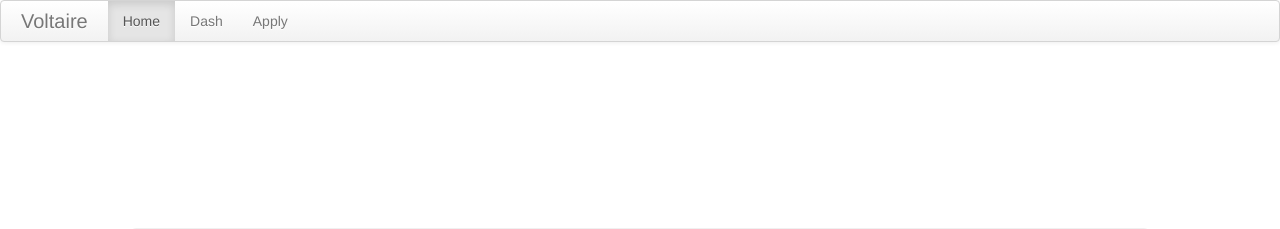
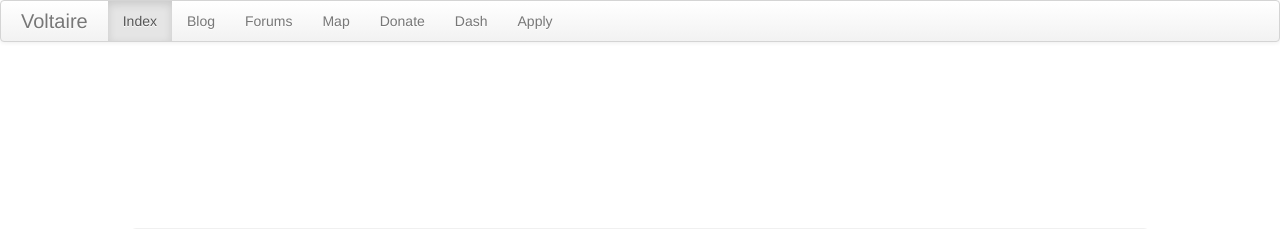
Before and after one commit to voltaire/minecraft-site, a Flask app: page / in a window 1280 px wide. Shown: the top 229 px of the page. Run offline with Flask 2, Linux system fonts and the light colour scheme; data that the repository does not hold is empty; parts of the project's set-up code (start-up, migrations or seed data) failed here and were passed over; some libraries are stand-ins or nearby versions.

Commit message:
highlight active navbar item correctly

```diff
--- a/application/app/templates/base.html
+++ b/application/app/templates/base.html
@@ -21,8 +21,25 @@
       <div class="navbar-inner">
         <a class="brand" href="/">Voltaire</a>
         <ul class="nav">
+
           {% block navbar %}
+
+          {% set navigation_bar = [
+            ('/', 'index', 'Index'),
+            ('/blog', 'blog', 'Blog'),
+            ('/forums', 'forums', 'Forums'),
+            ('/map', 'map', 'Map'),
+            ('/donate', 'donate', 'Donate'),
+            ('/dash', 'dash', 'Dash'),
+            ('/signup', 'signup', 'Apply')
+          ] -%}
+          {% set active_page = active_page|default('index') -%}
+
+          {% for href, id, caption in navigation_bar %}
+          <li{% if id == active_page %} class="active"{% endif %}><a href="{{ href|e }}">{{ caption|e }}</a></li>
+          {% endfor %}
           {% endblock %}
+
         </ul>
       </div><!--/navbar-inner-->
     </div><!--/navbar-->
--- a/application/app/templates/index.html
+++ b/application/app/templates/index.html
@@ -1,10 +1,5 @@
 {% extends "base.html" %}
-
-{% block navbar %}
-  <li class="active"><a href="#">Home</a></li>
-  <li><a href="/dash">Dash</a></li>
-  <li><a href="/signup">Apply</a></li>
-{% endblock %}
+{% set active_page = "index" %}
 
 {% block content %}
   <div class="hero-unit centerMe" style="opacity:0.85;">
```
Also changed, not shown: application/app/templates/dash.html (+1 -6 lines), application/app/templates/signup.html (+1 -6 lines).
